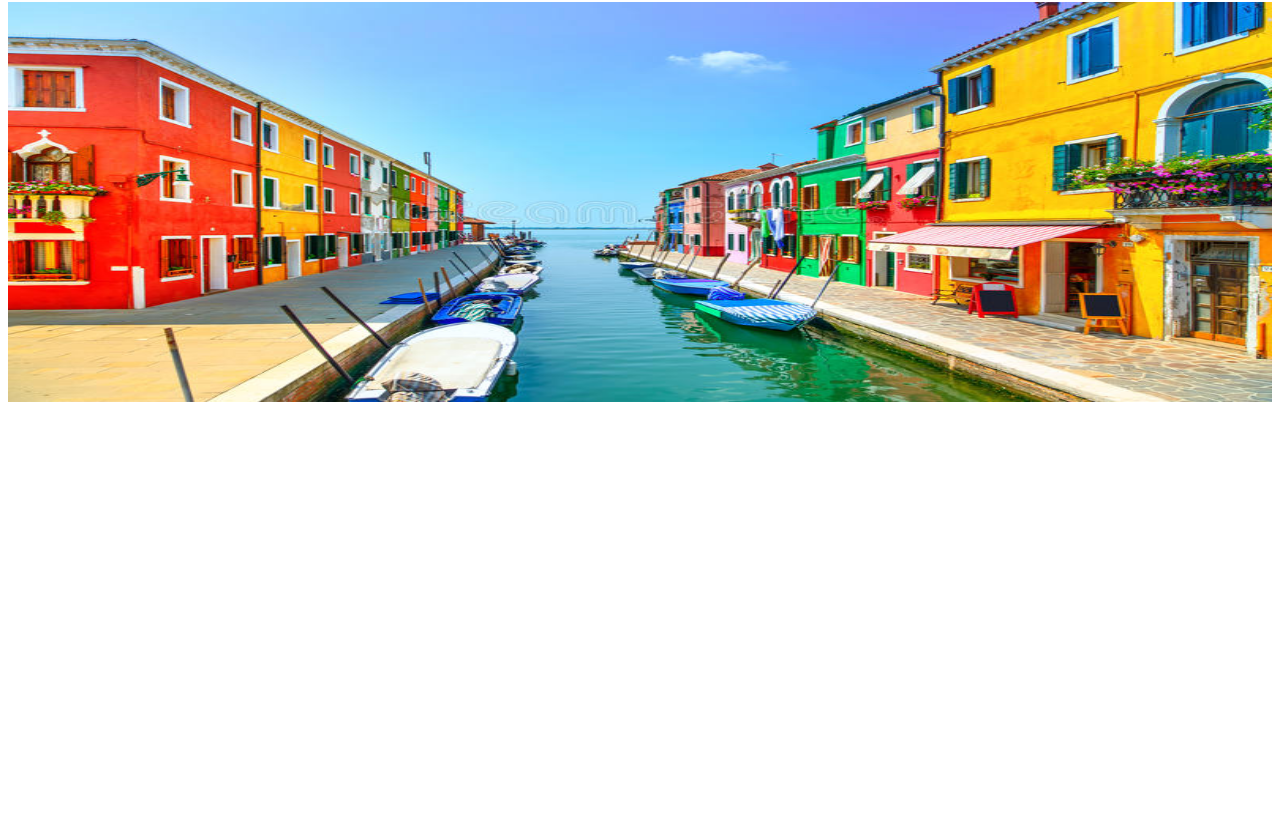
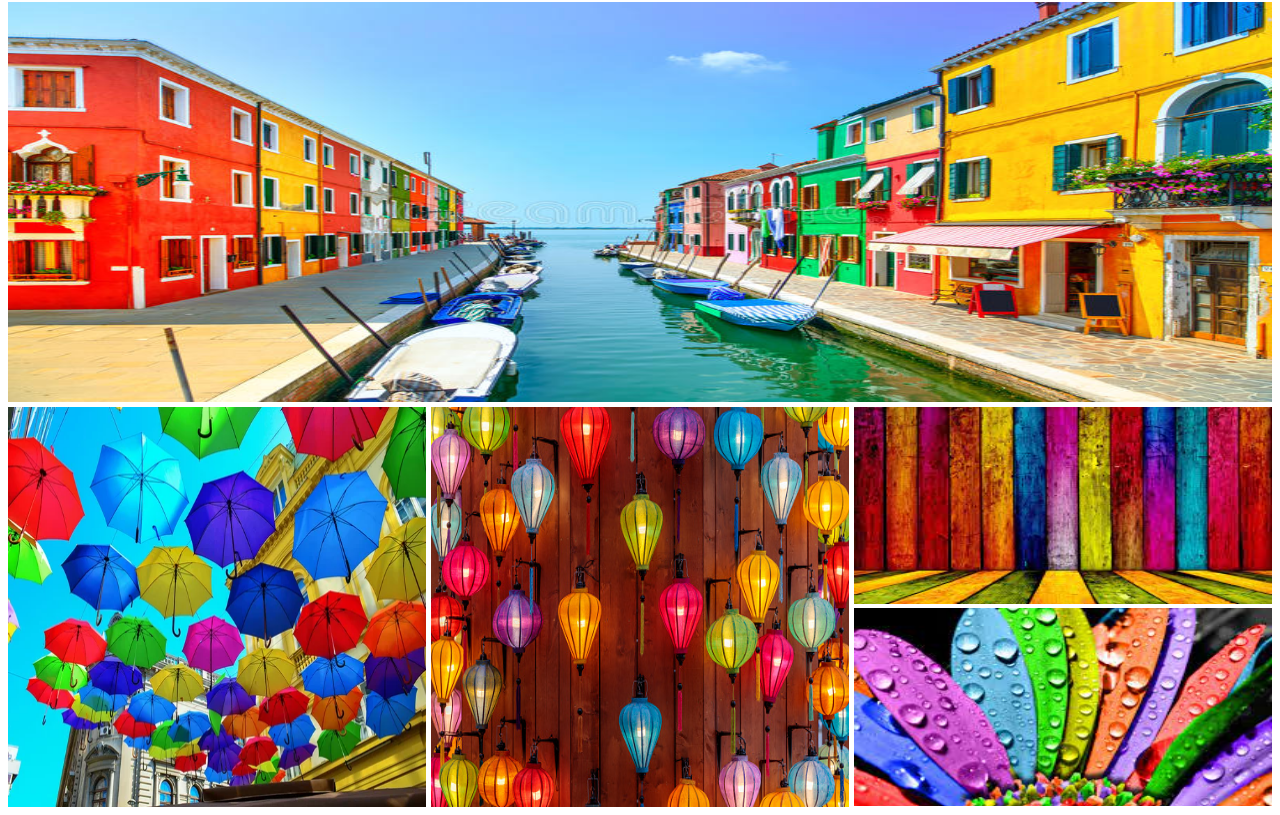
Before and after one commit to hkhridoy17/simple-responsive-design, a plain HTML site: page index.html in a window 1280 px wide. Shown: the part 78-893 px from the top of the page. Before the commit the page ends 800 px from the top, so only its background shows below. Drawn offline with Linux system fonts and the light colour scheme.

Commit message:
second row added

```diff
--- a/index.html
+++ b/index.html
@@ -15,6 +15,18 @@
         <div class="row">
           <img src="images/A.jpg" alt="" />
         </div>
+        <div class="row">
+          <div>
+            <img src="images/B.jpg" alt="" />
+          </div>
+          <div>
+            <img src="images/C.jpg" alt="" />
+          </div>
+          <div class="vertical-collage">
+            <img src="images/D.jpg" alt="" />
+            <img src="images/E.jpg" alt="" />
+          </div>
+        </div>
       </section>
     </main>
     <footer></footer>
--- a/style.css
+++ b/style.css
@@ -9,4 +9,15 @@ img {
 
 .row {
   height: 400px;
+  display: flex;
+  gap: 5px;
+  margin-bottom: 5px;
 }
+
+.row > div {
+  flex: 1;
+}
+
+.vertical-collage img {
+  height: calc((100% - 5px) / 2);
+}
```
